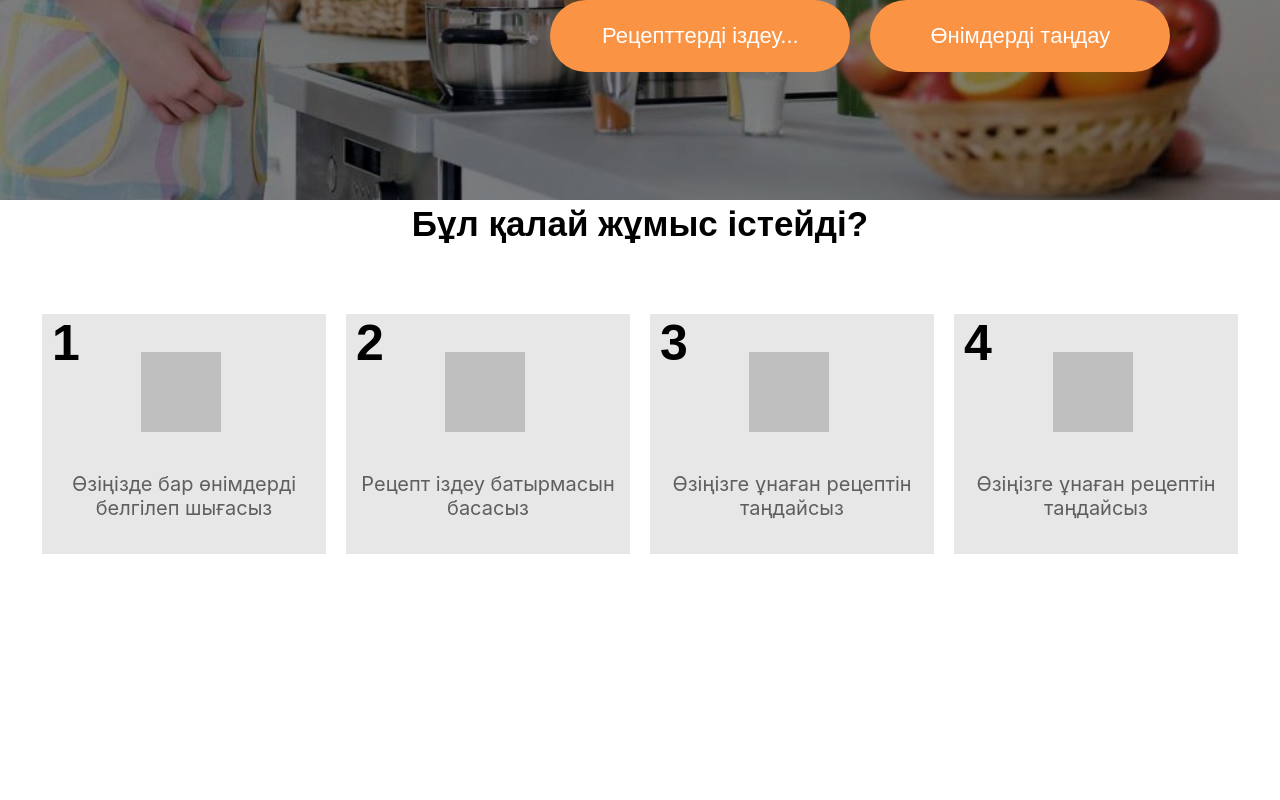
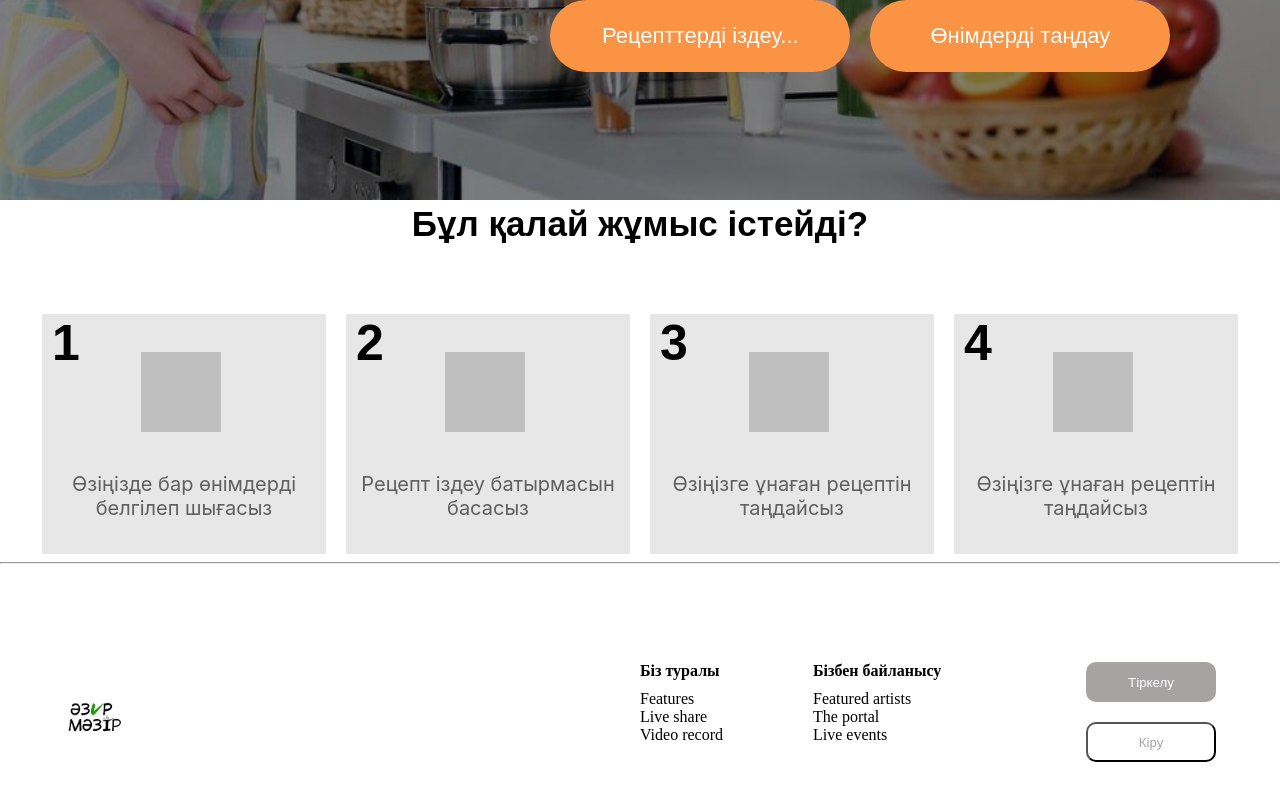
Before and after one commit to zhannasenbek/azir_mazir, a React (Create React App) app: page / in a window 1280 px wide. Shown: the part 568-1368 px from the top of the page. Before the commit the page ends 1122 px from the top, so only its background shows below. Built offline with nearby package versions, Linux system fonts and the light colour scheme.

Commit message:
feat:add part of footer

```diff
--- a/src/App.js
+++ b/src/App.js
@@ -1,6 +1,6 @@
 import { BrowserRouter, Route, Routes } from 'react-router-dom';
 
-import Home from './components/__homePage/HomePage';
+import Home from './pagesComponents/__homePage/HomePage';
 
 function App() {
   return (
--- /dev/null
+++ b/src/components/__footer/Footer.jsx
@@ -0,0 +1,30 @@
+import React from 'react';
+import logo from '../../assets/logo.png';
+import styles from './footer.module.css';
+const Footer = () => {
+  return (
+    <footer className={styles.footer}>
+      <img src={logo} className={styles.footer__img}></img>
+      <div className={styles.footer__containerText}>
+        <div>
+          <div className={styles.footer__text_bold}>Біз туралы</div>
+          <div className={styles.footer__text_marginTop}>Features</div>
+          <div>Live share</div>
+          <div>Video record</div>
+        </div>
+        <div className={styles.footer__textSecond}>
+          <div className={styles.footer__text_bold}>Бізбен байланысу</div>
+          <div className={styles.footer__text_marginTop}>Featured artists</div>
+          <div>The portal</div>
+          <div>Live events</div>
+        </div>
+      </div>
+      <div className={styles.footer__buttonContainer}>
+        <button className={styles.footer__tirkeluButton}>Тіркелу</button>
+        <button className={styles.footer_kiruButton}>Кіру</button>
+      </div>
+    </footer>
+  );
+};
+
+export default Footer;
--- /dev/null
+++ b/src/components/__footer/footer.module.css
@@ -0,0 +1,53 @@
+.footer__img {
+  width: 100px;
+  height: 100px;
+  position: absolute;
+  top: 30%;
+  left: 40px;
+}
+.footer {
+  position: relative;
+  height: 300px;
+  font-family: Montserrat;
+}
+.footer__containerText {
+  display: flex;
+  justify-content: center;
+  align-items: center;
+  position: absolute;
+  top: 30%;
+  left: 50%;
+}
+.footer__textSecond {
+  margin-left: 90px;
+}
+.footer__buttonContainer {
+  position: absolute;
+  display: flex;
+  flex-direction: column;
+  gap: 20px;
+  right: 5%;
+  top: 30%;
+}
+.footer__tirkeluButton {
+  width: 130px;
+  height: 40px;
+  background-color: #a6a3a3;
+  border-radius: 10px;
+  color: #ffffff;
+  border: 0;
+}
+.footer_kiruButton {
+  width: 130px;
+  height: 40px;
+  background-color: #ffffff;
+  border-radius: 10px;
+  color: #a6a3a3;
+}
+
+.footer__text_bold {
+  font-weight: bold;
+}
+.footer__text_marginTop {
+  margin-top: 10px;
+}
--- /dev/null
+++ b/src/pagesComponents/__homePage/HomePage.jsx
@@ -0,0 +1,17 @@
+import React from 'react';
+
+import Card from './__card/Card';
+import Main from './__main/Main';
+import Footer from '../../components/__footer/Footer';
+
+const Home = () => {
+  return (
+    <>
+      <Main></Main>
+      <Card></Card>
+      <Footer></Footer>
+    </>
+  );
+};
+
+export default Home;
--- a/src/components/__homePage/__card/Card.jsx
+++ b/src/pagesComponents/__homePage/__card/Card.jsx
@@ -25,10 +25,14 @@ const Card = () => {
     <div className={styles.menu}>
       <div className={styles.menu__mainText}>Бұл қалай жұмыс істейді?</div>
       <div className={styles.cardContainer}>
-        {card.map((item, index)=>(
-        <CardElement key={index} digit={item.number} text={item.text}></CardElement>
+        {card.map((item, index) => (
+          <CardElement
+            key={index}
+            digit={item.number}
+            text={item.text}></CardElement>
         ))}
       </div>
+      <hr></hr>
     </div>
   );
 };
--- a/src/components/__homePage/HomePage.jsx
+++ b/src/pagesComponents/__homePage/__main/Main.jsx
@@ -1,13 +1,11 @@
 import React from 'react';
-import main from '../../assets/mainPage.jpg';
-import styles from './homepage.module.css';
-import user from '../../assets/user.png';
-import heart from '../../assets/heart.png';
-import Card from './__card/Card';
-
-const Home = () => {
+import main from '../../../assets/mainPage.jpg';
+import user from '../../../assets/user.png';
+import heart from '../../../assets/heart.png';
+import styles from './main.module.css';
+const Main = () => {
   return (
-    <>
+    <div>
       <div className={styles.main__container}>
         <img src={main} className={styles.main__image} alt='Main Page' />
         <div className={styles.main__logoContainer}>
@@ -40,9 +38,8 @@ const Home = () => {
           <button className={styles.main__tandau}>Өнімдерді таңдау</button>
         </div>
       </div>
-      <Card></Card>
-    </>
+    </div>
   );
 };
 
-export default Home;
+export default Main;
```
Also changed, not shown: src/assets/logo.png (added), src/pagesComponents/__homePage/__card/__cardElement/CardElement.jsx (renamed from src/components/__homePage/__card/__cardElement/CardElement.jsx), src/pagesComponents/__homePage/__card/__cardElement/cardElement.module.css (renamed from src/components/__homePage/__card/__cardElement/cardElement.module.css), src/pagesComponents/__homePage/__card/card.module.css (renamed from src/components/__homePage/__card/card.module.css), src/pagesComponents/__homePage/__main/main.module.css (renamed from src/components/__homePage/homepage.module.css), src/pagesComponents/__homePage/homepage.module.css (added).
